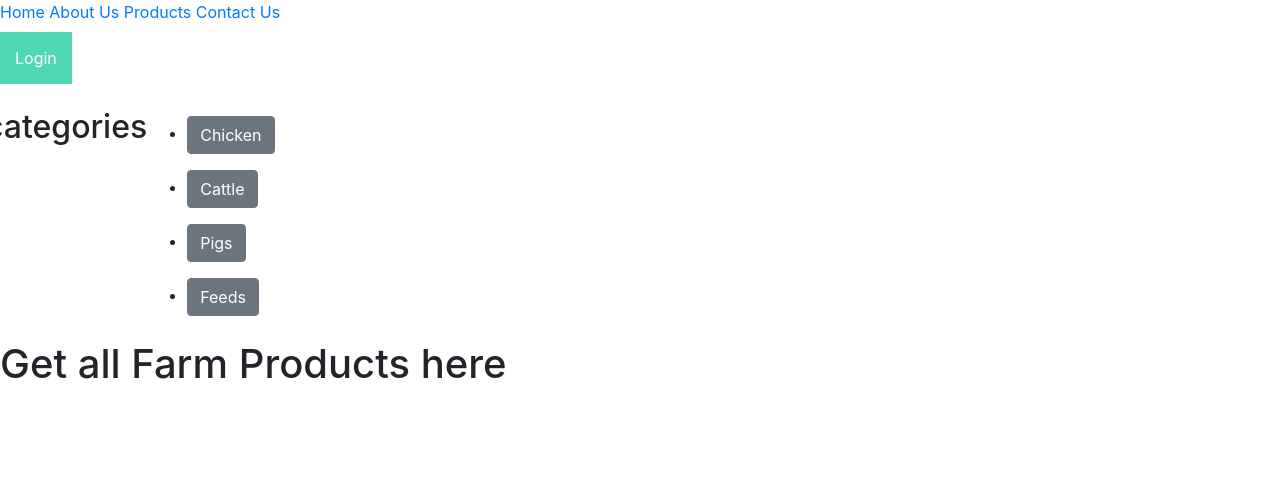
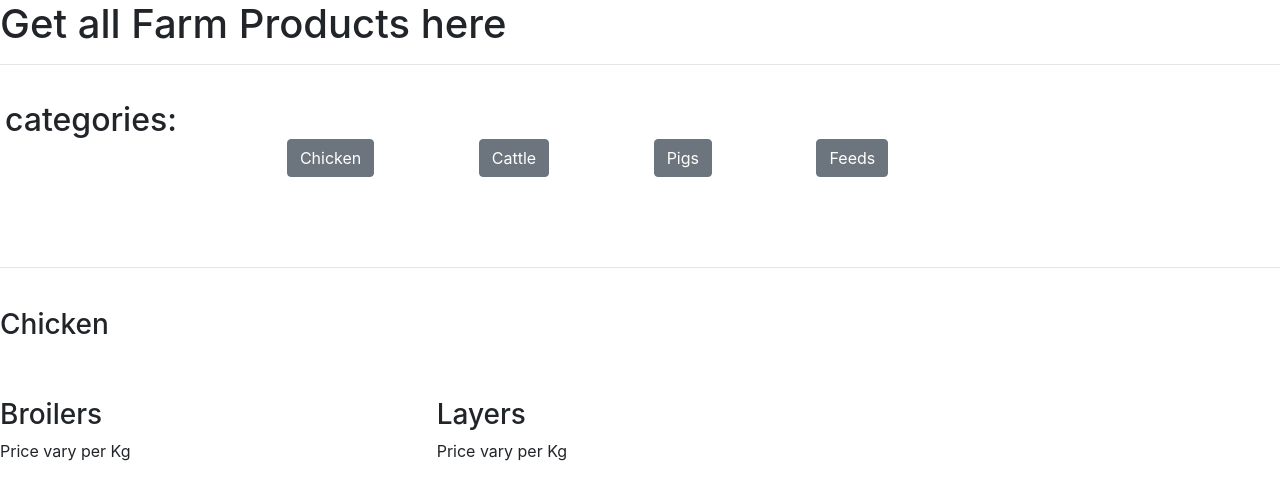
Before and after one commit to Dekoworld/NGUKU-FARM, a PHP site: page /order.html in a window 1280 px wide. Shown: the top 480 px of the page. Before the commit the page ends 379 px from the top, so only its background shows below. Run offline with PHP 8.4, Linux system fonts and the light colour scheme.

Commit message:
add products in chicken category

```diff
--- a/css/styles.css
+++ b/css/styles.css
@@ -1,8 +1,20 @@
-body{
+body {
   overflow-x: hidden;
 }
-
-
+ul li {
+  list-style: none;
+  display: inline-block;
+  margin: 50px;
+  text-align: right;
+}
+ul li:hover{
+  color: #15493b;
+  opacity: 0.8;
+}
+h2{
+  text-align: center;
+  margin: 20px;
+}
 
 button {
   background-color: #50d7b3;
--- a/order.html
+++ b/order.html
@@ -10,8 +10,7 @@
   <script src="/js/scripts.js"></script>
   <title>Nguku-Farm-Home-Page</title>
 </head>
-
-<body>
+<!-- <body>
   <div class="menus">
     <div class="topnav">
       <a class="index.html" href="#home">Home</a>
@@ -21,30 +20,29 @@
       <div class="main-login">
         <form>
           <button type="submit">Login</button>
-        </form>
+        </form> -->
+<h1>Get all Farm Products here</h1>
+<hr>
 <div class="row" id="menu-products">
-          <h2>categories</h2>
+  <h2>categories:</h2>
   <ul>
     <li>
-              <button type="button" class="btn btn-secondary" id="classic-button"
-                onclick="switchClassic()">Chicken</button>
+      <button type="button" class="btn btn-secondary" id="classic-button" onclick="switchPoutry()">Chicken</button>
     </li>
     <li>
-              <button type="button" class="btn btn-secondary" id="topping-button"
-                onclick="switchTopping()">Cattle</button>
+      <button type="button" class="btn btn-secondary" id="topping-button" onclick="switchCattle()">Cattle</button>
     </li>
     <li>
-              <button type="button" class="btn btn-secondary" id="deluxe-button"
-               onclick="switchDeluxe()">Pigs</button>
+      <button type="button" class="btn btn-secondary" id="deluxe-button" onclick="switchSiudae()">Pigs</button>
     </li>
     <li>
-              <button type="button" class="btn btn-secondary" id="classic-button"
-                onclick="switchClassic()">Feeds</button>
+      <button type="button" class="btn btn-secondary" id="classic-button" onclick="switchMeals()">Feeds</button>
     </li>
   </ul>
+  <hr>
 </div>
-
-        <h1>Get all Farm Products here</h1>
+<hr>
+<!-- form to enter order required -->
 <div class="container" id="form-popup3">
   <form class="services">
     <div class="row">
@@ -119,8 +117,8 @@
     </label>
     <input type="submit" value="Submit Order" class="btn-order">
   </form>
-        </div>
 </div><br>
+<!-- form showing total prices -->
 <div class="container" id="form-popup4" class="col-25">
   <h4>Store <span class="price" style="color:black"><i class="fa fa-shopping-cart"></i></span>
   </h4>
@@ -131,6 +129,37 @@
   <hr>
   <p>Total <span class="price" style="color:black"><b>sh/=</b></span></p>
 </div>
+<!-- sections that will hold images and prices of products  -->
+
+<div id="Poutry">
+  <h3>Chicken</h3><br><br>
+  <div class="row">
+    <div class="col-md-4">
+      <h3>Broilers</h3>
+      <img src="" alt=""><br>
+      <p>Price vary per Kg</p>
+      <p>one: 450 /=</p>
+    </div>
+    <div class="col-md-4">
+      <h3>Layers</h3>
+      <img src="" alt="">
+      <p>Price vary per Kg</p>
+      <p>one: 650 /=</p>
+    </div>
+  </div>
+  <div class="row">
+    <div class="col-md-4">
+      <h3>Chicks</h3>
+      <img src="images/bbq.jpeg" alt=""><br>
+      <p>price varies per no: of boxes</p>
+      <p>1 box with 12: 1500</p>
+    </div>
+    <div class="col-md-4">
+        <h3>Eggs</h3>
+        <img src="" alt=""><br>
+        <p>Price varies per tray</p>
+        <p>one tray: 400 /=</p>
+      </div>
   </div>
 </div>
 
```
Lines whose indentation alone changed are shown as unchanged.
